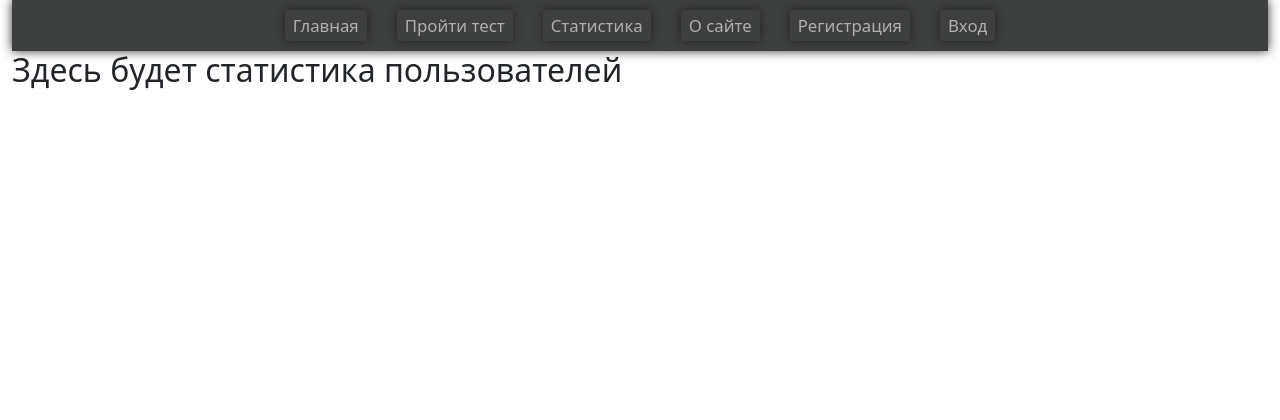
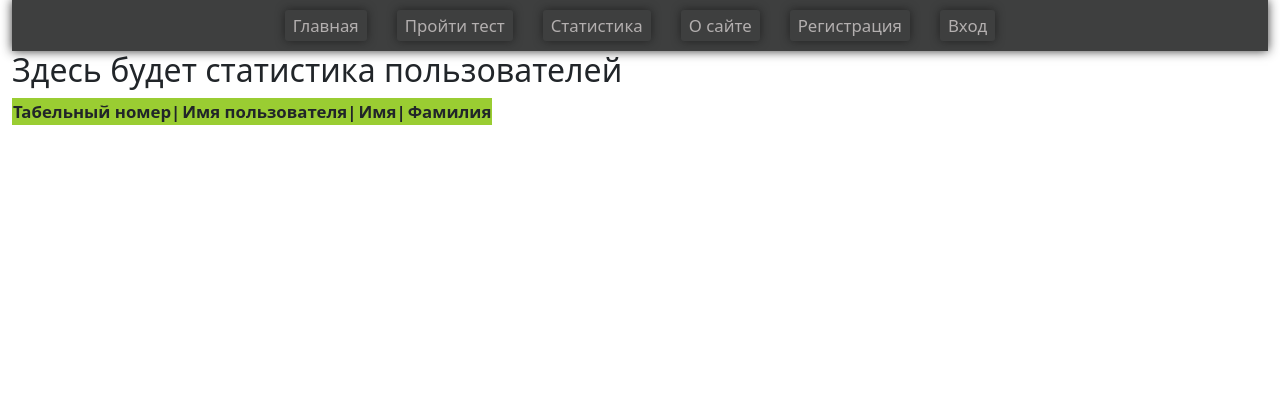
Before and after one commit to Sanch13/esd-test, a Django app: page /esd/statisric/ in a window 1280 px wide. Shown: the top 420 px of the page. Run offline with Django 3.2, Linux system fonts and the light colour scheme; lists and menus that the app fills with data are empty; parts of the project's set-up code (start-up, migrations or seed data) failed here and were passed over; some libraries are stand-ins or nearby versions.

Commit message:
correct template

```diff
--- a/test_esd/esd/templates/esd/statistic.html
+++ b/test_esd/esd/templates/esd/statistic.html
@@ -5,9 +5,16 @@
 
 {% block content %}
     <h2>Здесь будет статистика пользователей</h2>
+        <table>
+        <thead style="background: yellowgreen">
+        <th>Табельный номер|</th>
+        <th>Имя пользователя|</th>
+        <th>Имя|</th>
+        <th>Фамилия</th>
+        </thead>
+        </table>
     {% for user in users %}
-        <li>{{ user.tab_number }} -- {{ user.username }} | {{ user.first_name }} |
+        <li>{{ user.tab_number }} | {{ user.username }} | {{ user.first_name }} |
             {{ user.last_name }} </li>
-
     {% endfor %}
 {% endblock content %}
```
